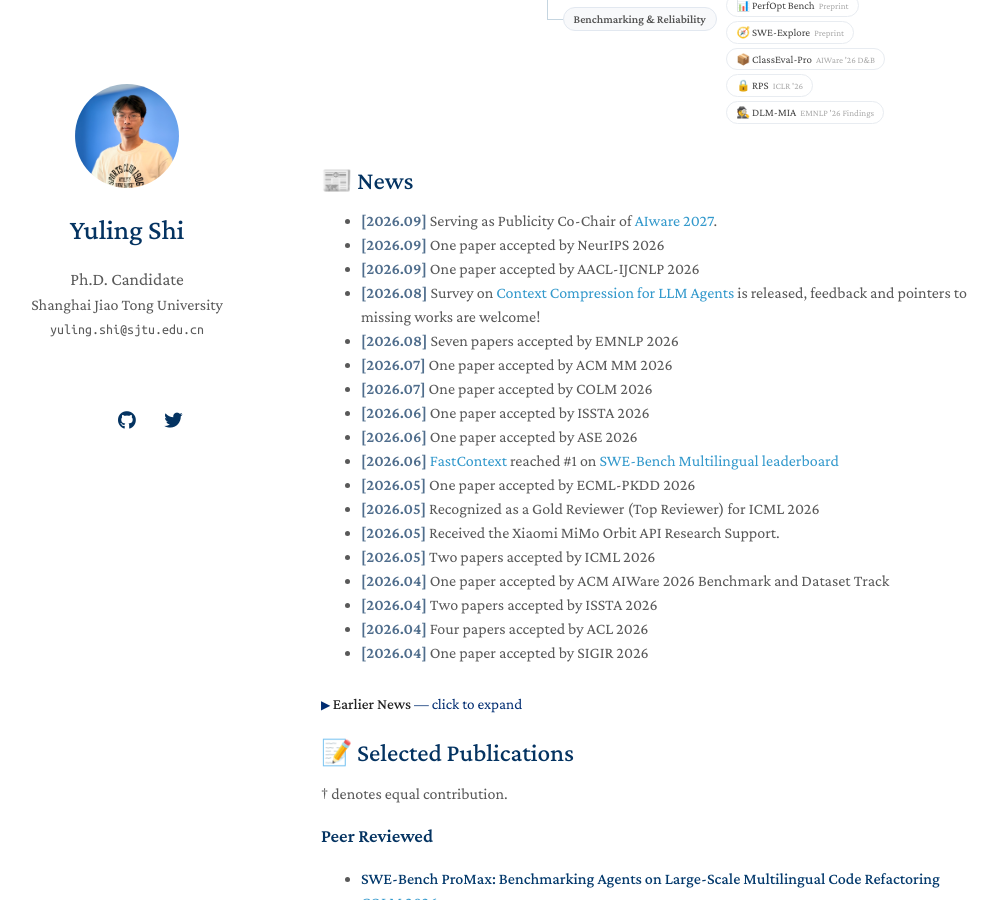
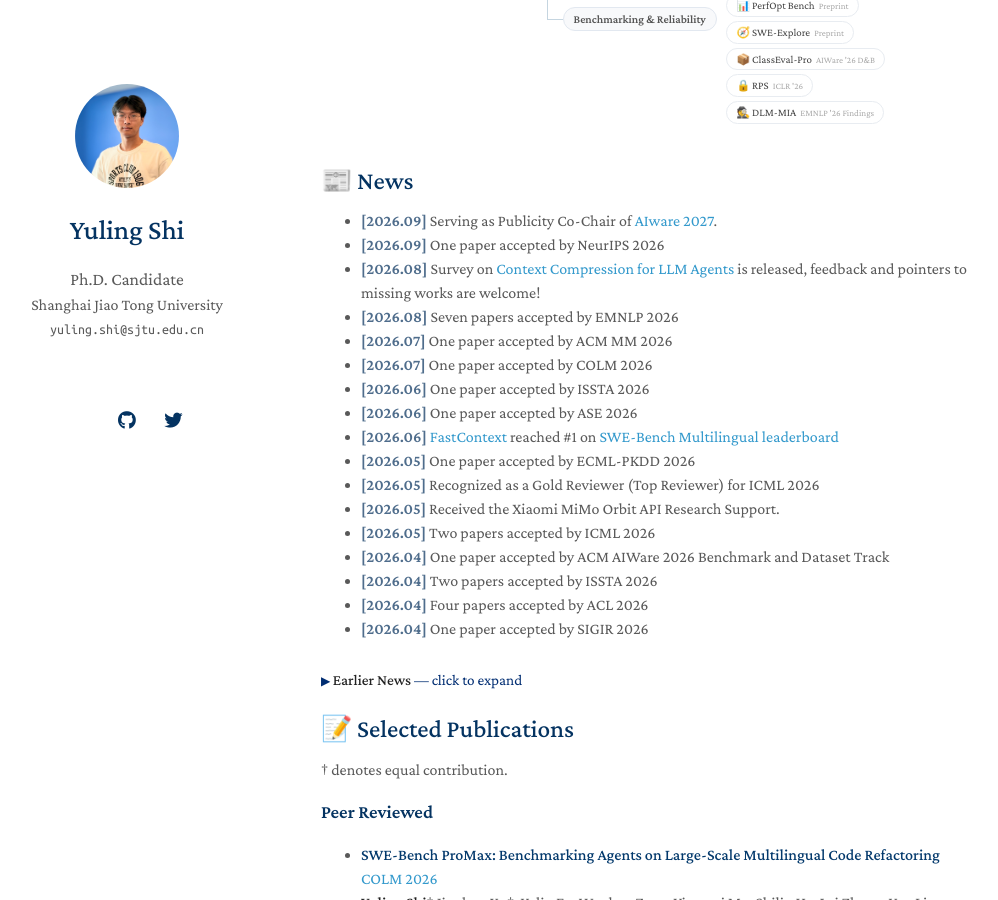
Before and after one commit to YerbaSite/YerbaSite.github.io, a Jekyll site: the page built from index.md, in a window 1280 px wide and 900 px high, scrolled down 1027 px. Shown: the whole window, without its empty margins (149-1147 px from the left). Built offline with Jekyll 4.4.1, drawn with Linux system fonts in a browser that asks for light colours; nearby versions of some CDN libraries; a style sheet for code colours, icons or effects is not loaded; our own code applies the rules of GitHub Pages for plain Markdown files.

Commit message:
Hide AACL-IJCNLP 2026 news item
Co-Authored-By: Claude Opus 5.5 (1M context) <noreply@anthropic.com>
Claude-Session: https://claude.ai/code/session_01UTRCTEfbBpEDMuT3jopbKL

```diff
--- a/index.md
+++ b/index.md
@@ -178,7 +178,7 @@ My research focuses on **LLM for Code** — enabling large language models to ef
 <!-- - <span style="color: #4f6d8c; font-weight: 600;">[2026.02]</span> Received ACM SIGSOFT ICSE 2026 CAPS Grant (Travel Support) -->
 <!-- - <span style="color: #4f6d8c; font-weight: 600;">[2026.05]</span> Invited talk at Advanced Software Technologies (AST) Lab, ETH Zurich: "Compressing Long Code Contexts for LLMs: From Naturalness to Multimodal Representation." -->
 - <span style="color: #4f6d8c; font-weight: 600;">[2026.09]</span> One paper accepted by NeurIPS 2026
-- <span style="color: #4f6d8c; font-weight: 600;">[2026.09]</span> One paper accepted by AACL-IJCNLP 2026
+<!-- - <span style="color: #4f6d8c; font-weight: 600;">[2026.09]</span> One paper accepted by AACL-IJCNLP 2026 -->
 - <span style="color: #4f6d8c; font-weight: 600;">[2026.08]</span> Survey on <a href="https://www.preprints.org/manuscript/202605.2065">Context Compression for LLM Agents</a> is released, feedback and pointers to missing works are welcome!
 - <span style="color: #4f6d8c; font-weight: 600;">[2026.08]</span> Seven papers accepted by EMNLP 2026
 - <span style="color: #4f6d8c; font-weight: 600;">[2026.07]</span> One paper accepted by ACM MM 2026
```
